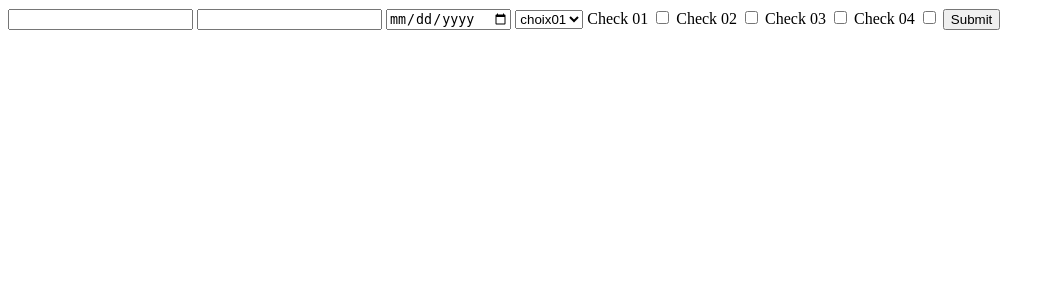
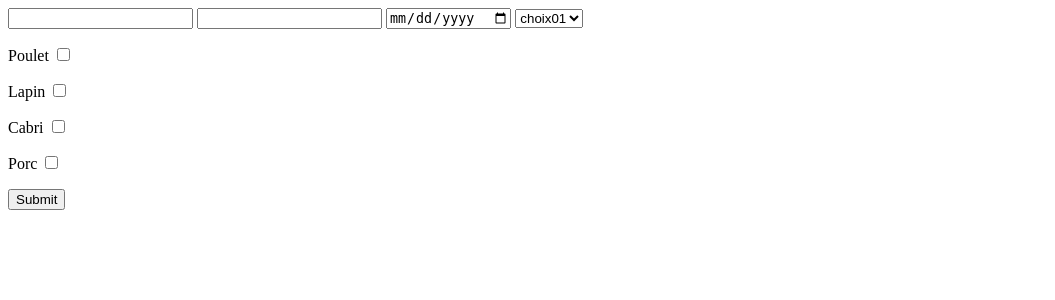
Before and after one commit to KrishnaPermal/Formulaires_correction, a PHP site: page / in a window 1280 px wide. Shown: the top 300 px of the page, without its empty margins (0-1055 px from the left). Run offline with PHP 8.4, Linux system fonts and the light colour scheme.

Commit message:
second commit

```diff
--- a/index.php
+++ b/index.php
@@ -9,17 +9,28 @@
   	<option value="choix3">choix03</option>
   </select>
 
-  <label for='chk1'>Check 01<label/>
+  <p>
+  <label for='chk1'>Poulet</label>
   <input type = "checkbox" name ="chk1"/>
+  </p>
 
-  <label for='chk2'>Check 02<label/>
+  <p>
+  <label for='chk2'>Lapin</label>
   <input type = "checkbox" name ="chk2"/>
+  </p>
 
-  <label for='chk3'>Check 03<label/>
+  <p>
+  <label for='chk3'>Cabri</label>
   <input type = "checkbox" name ="chk3"/>
+  </p>
 
-  <label for='chk4'>Check 04<label/>
+  <p>
+  <label for='chk4'>Porc</label>
   <input type = "checkbox" name ="chk4"/>
+  </p>
 
+  <p>
   <input type = "submit" name ="valider"/>
+  </p>
+
 </form>
```
Also changed, not shown: cible.php (+15 -8 lines).
